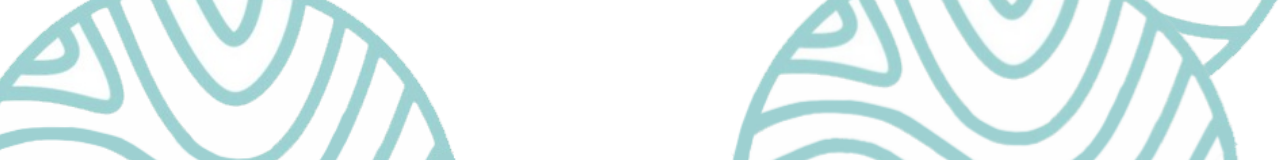
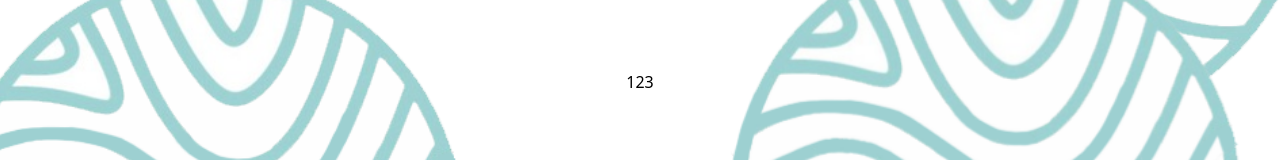
Before and after one commit to vitalikprac/dobro-app, a React (Create React App) app: page / in a window 1280 px wide. Shown: the part 318-478 px from the top of the page. Built offline with nearby package versions, Linux system fonts and the light colour scheme.

Commit message:
feat: add opacity

```diff
--- a/src/App.js
+++ b/src/App.js
@@ -6,12 +6,15 @@ import Home from './pages/Home';
 import * as S from './App.styled';
 import BackgroundCircles from './pages/components/atoms/BackgroundCircles/index';
 import BurgerMenu from './pages/components/atoms/BurgerMenu';
-import { useRef } from 'react';
+import { useMemo, useRef } from 'react';
 import Swipe from 'react-easy-swipe';
-import { map } from './pages/components/atoms/BurgerMenu/BurgerMenu.styled';
 import { useSwipe } from './hooks/useSwipe';
+import { map } from './utils/utils';
+import { OpacityContext } from './context/OpacityContext';
 
 const SIZE = 200;
+const TRANSITION_MS = 300;
+const MIN_OPACITY = 0.5;
 
 function App() {
   const menuButton = useRef(null);
@@ -24,24 +27,29 @@ function App() {
     menuRef,
     openMenu,
     transition,
+    normalizedProgress,
   } = useSwipe({
     size: SIZE,
-    transitionMs: 300,
-    areaFromAllowed: SIZE * 0.9,
+    transitionMs: TRANSITION_MS,
+    areaFromAllowed: SIZE * 1.1,
     fromLeftToRightBorder: SIZE * 0.4,
     fromRightToLeftBorder: SIZE * 0.4,
   });
 
-  const burgerProgress = map(progress, -200, 0, 1, 0);
+  const opacity = useMemo(
+    () => map(normalizedProgress, 1, 0, 1, MIN_OPACITY),
+    [normalizedProgress],
+  );
 
   return (
     <div
       className="App"
       style={{
         height: '100%',
-        backgroundColor: 'white',
+        backgroundColor: 'rgba(255,255,255,0.3)',
       }}
     >
+      <OpacityContext.Provider value={{ opacity }}>
         <Swipe
           style={{ height: '100%' }}
           onSwipeStart={onSwipeStart}
@@ -55,9 +63,9 @@ function App() {
             progress={progress}
           />
           <S.GlobalStyles />
-        <BackgroundCircles />
+          <BackgroundCircles transitionMs={transition} opacity={opacity} />
           <BurgerMenu
-          progress={burgerProgress}
+            progress={normalizedProgress}
             transitionDuration={transition}
             onClick={openMenu}
             ref={menuButton}
@@ -71,6 +79,7 @@ function App() {
             </Switch>
           </Router>
         </Swipe>
+      </OpacityContext.Provider>
     </div>
   );
 }
--- a/src/App.styled.js
+++ b/src/App.styled.js
@@ -8,12 +8,17 @@ export const GlobalStyles = createGlobalStyle`
 `;
 
 export const Menu = styled.div`
-  z-index: 2;
+  -webkit-transform: translateZ(0);
+  -moz-transform: translateZ(0);
+  -ms-transform: translateZ(0);
+  -o-transform: translateZ(0);
+  transform: translateZ(0);
+  z-index: 3;
   position: relative;
   height: 100%;
   width: ${(props) => props.size}px;
   transition-duration: ${(props) => props.transition}ms;
-  transform: translate(${(props) => props.progress}px);
+  transform: translateX(${(props) => props.progress}px);
   background-color: red;
   display: flex;
   justify-content: center;
--- /dev/null
+++ b/src/context/OpacityContext.js
@@ -0,0 +1,3 @@
+import { createContext } from 'react';
+
+export const OpacityContext = createContext({});
--- a/src/hooks/useSwipe.js
+++ b/src/hooks/useSwipe.js
@@ -1,4 +1,5 @@
 import { useCallback, useMemo, useRef, useState } from 'react';
+import { map } from '../utils/utils';
 
 export const useSwipe = ({
   size: SIZE,
@@ -120,6 +121,11 @@ export const useSwipe = ({
     ],
   );
 
+  const normalizedProgress = useMemo(
+    () => map(normalProgress, -SIZE, 0, 1, 0),
+    [SIZE, normalProgress],
+  );
+
   return {
     onSwipeStart,
     onSwipeEnd,
@@ -128,5 +134,6 @@ export const useSwipe = ({
     progress: normalProgress,
     menuRef,
     transition,
+    normalizedProgress,
   };
 };
--- a/src/pages/Home/Home.jsx
+++ b/src/pages/Home/Home.jsx
@@ -1,5 +1,27 @@
+import { useContext } from 'react';
+import { OpacityContext } from '../../context/OpacityContext';
+
 const Home = () => {
-  return <div style={{ position: 'fixed', top: 0, height: '100%' }} />;
+  const { opacity } = useContext(OpacityContext);
+  return (
+    <div
+      style={{
+        position: 'fixed',
+        top: 0,
+        height: '100%',
+        width: '100%',
+        display: 'flex',
+        backgroundColor: `rgba(0,0,0,${1 - opacity})`,
+        justifyContent: 'center',
+        alignItems: 'center',
+        opacity,
+      }}
+    >
+      <div>1</div>
+      <div>2</div>
+      <div>3</div>
+    </div>
+  );
 };
 
 export default Home;
--- a/src/pages/components/atoms/BackgroundCircles/BackgroundCircles.js
+++ b/src/pages/components/atoms/BackgroundCircles/BackgroundCircles.js
@@ -2,9 +2,14 @@ import React from 'react';
 import * as S from './BackgroundCircles.styled';
 import LogoImg from '../../../../imgs/Logo.png';
 
-const BackgroundCircles = () => {
+const BackgroundCircles = ({ opacity, transitionMs }) => {
   return (
-    <div>
+    <div
+      style={{
+        opacity,
+        transition: `${transitionMs}ms`,
+      }}
+    >
       <S.Logo
         style={{
           top: '-70px',
--- a/src/pages/components/atoms/BurgerMenu/BurgerMenu.styled.js
+++ b/src/pages/components/atoms/BurgerMenu/BurgerMenu.styled.js
@@ -1,8 +1,5 @@
 import styled from 'styled-components';
-
-export const map = function (n, start1, stop1, start2, stop2) {
-  return ((n - start1) / (stop1 - start1)) * (stop2 - start2) + start2;
-};
+import { map } from '../../../../utils/utils';
 
 export const Line = styled.div`
   border-radius: 4px;
@@ -13,7 +10,7 @@ export const Line = styled.div`
 `;
 
 export const Wrapper = styled.div`
-  z-index: 0;
+  z-index: 2;
 
   transition-duration: ${(props) => props.transitionDuration}ms;
 
--- /dev/null
+++ b/src/utils/utils.js
@@ -0,0 +1,3 @@
+export const map = function (n, start1, stop1, start2, stop2) {
+  return ((n - start1) / (stop1 - start1)) * (stop2 - start2) + start2;
+};
```
Lines whose indentation alone changed are shown as unchanged.
